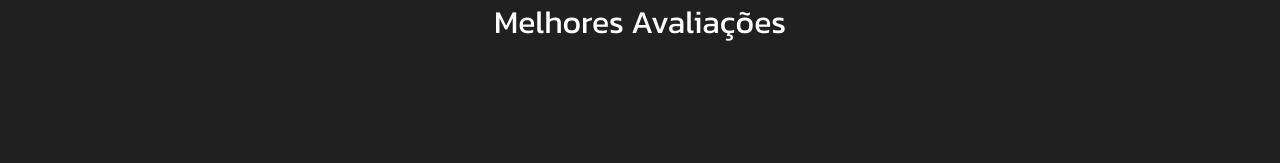
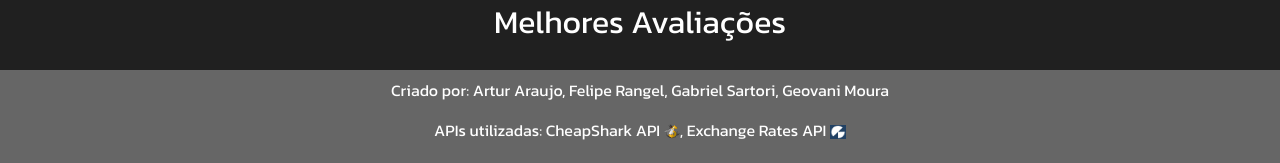
Before and after one commit to FlipRAM/Trybe-Games-Store, a website: page index.html in a window 1280 px wide. Shown: the part 2169-2332 px from the top of the page. Before the commit the page ends 2219 px from the top, so only its background shows below. Drawn offline with nearby package versions, Linux system fonts and the light colour scheme; no server answers.

Commit message:
Add footer

```diff
--- a/index.html
+++ b/index.html
@@ -150,11 +150,11 @@
     </section>
     <h2 id="best-rating">Melhores Avaliações</h2>
     <section id='rating-container'>
-
-    <footer>
-
-    </footer>
   </section>
+  <footer>
+    <p>Criado por: Artur Araujo, Felipe Rangel, Gabriel Sartori, Geovani Moura</p>
+    <p>APIs utilizadas: <a href="https://apidocs.cheapshark.com/" target="blank">CheapShark API <img src="/pictures/cheapsharkicon.png" width="16px"></a>, <a href="https://exchangeratesapi.io/" target="blank">Exchange Rates API <img src="/pictures/exchangerate.png" width="16px"></a></p>
+  </footer>
   <script src="rating.js"></script>
   <script src="script.js"></script>
 </body>
--- a/script.js
+++ b/script.js
@@ -8,7 +8,7 @@ const sectionGames = document.querySelector('#section-search');
 // const buttonFinal = document.querySelectorAll('.final-fantasy');
 const buttonFinal = document.querySelectorAll('.icons');
 // const image = document.querySelector('.image-responsive');
-const API_KEY = '0677c1970aee03658a1ebd86adb6cd2e';
+const API_KEY = 'edd790f37703711c2db0506a4a4f38aa';
 let searchArray =[];
 
 
--- a/style.css
+++ b/style.css
@@ -288,3 +288,22 @@ h2 {
   text-align: center;
   margin-right: 50px;
 }
+
+footer {
+  display: flex;
+  justify-content: center;
+  align-items: center;
+  flex-flow: column nowrap;
+  background-color: rgb(102, 102, 102);
+  position: relative;
+  bottom: 0;
+  margin-top: 20px;
+  padding: 8px;
+  font-size: 16px;
+  text-decoration: none;
+}
+
+footer a {
+  text-decoration: none;
+  color: white;
+}
```
Also changed, not shown: search.html (+4 -0 lines), pictures/cheapsharkicon.png (added), pictures/exchangerate.png (added).
